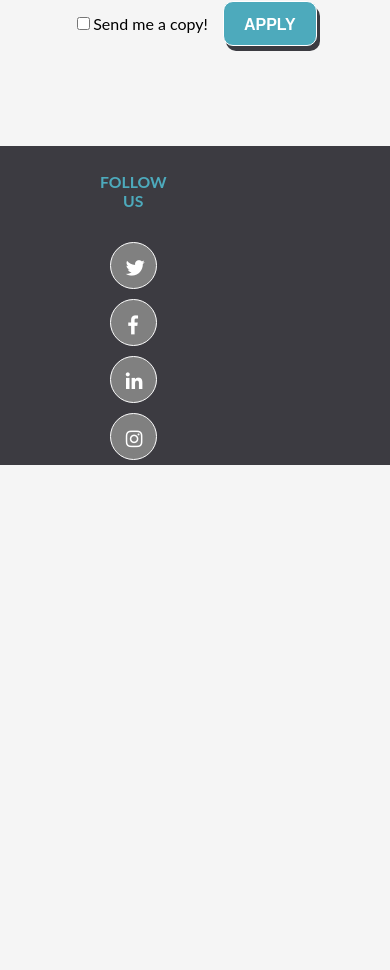
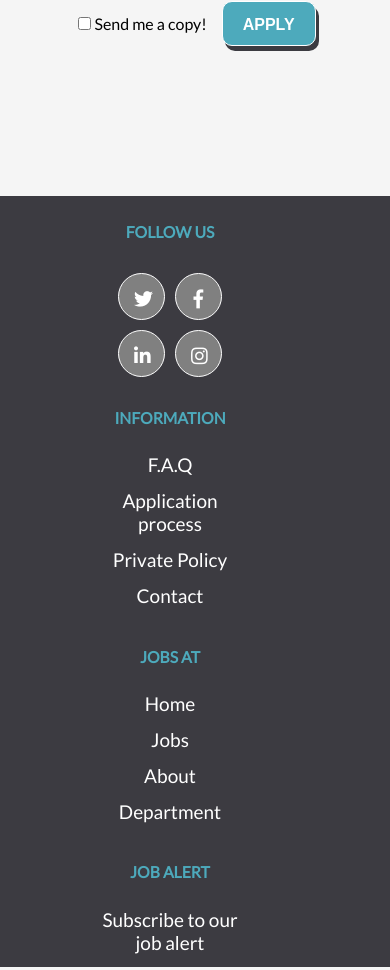
Before and after one commit to sabeenski/royal-mirage, a React (Create React App) app: page /careers/purchasing-assistant in a window 390 px wide. Shown: the part 1359-2329 px from the top of the page. Before the commit the page ends 1824 px from the top, so only its background shows below. Built offline with nearby package versions, Linux system fonts and the light colour scheme.

Commit message:
footer for smaller devices

```diff
--- a/public/index.html
+++ b/public/index.html
@@ -22,12 +22,9 @@
       work correctly both with client-side routing and a non-root public URL.
       Learn how to configure a non-root public URL by running `npm run build`.
     -->
-    <!-- <link rel="stylesheet" href="https://cdnjs.cloudflare.com/ajax/libs/materialize/1.0.0/css/materialize.min.css"> -->
-    <!-- <link href="https://fonts.googleapis.com/icon?family=Material+Icons" rel="stylesheet"> -->
+
     <link rel="stylesheet" href="https://use.fontawesome.com/releases/v5.6.3/css/all.css" integrity="sha384-UHRtZLI+pbxtHCWp1t77Bi1L4ZtiqrqD80Kn4Z8NTSRyMA2Fd33n5dQ8lWUE00s/" crossorigin="anonymous">
-    <!-- <script src="https://code.jquery.com/jquery-1.12.0.min.js"></script>
-    <script src="menu.js"></script> -->
-
+    <link href="https://fonts.googleapis.com/css?family=Lato|Montserrat|Raleway|Sarabun" rel="stylesheet">
 
     <title>Vacancies|Working at Royal Mirage</title>
   </head>
--- a/src/components/Footer.css
+++ b/src/components/Footer.css
@@ -5,6 +5,7 @@
   margin-top: 100px;
   display: flex;
   text-align: center;
+  overflow: hidden;
 
   /* position: absolute; */
   width: 100%;
@@ -27,3 +28,23 @@ h5 {
   color: #4DAABC;
 
 }
+
+
+
+@media screen and (max-width: 960px){
+  .footer-box{
+    width: 100%;
+    display: inline-block;
+    overflow: hidden;
+}
+
+
+}
+/* @media screen and (max-width: 960px){
+  .footer-box{
+    width: 100%;
+    float: left;
+    margin: 0
+}
+
+}  */
--- a/src/components/Navbar.css
+++ b/src/components/Navbar.css
@@ -12,7 +12,8 @@
   float: right;
   margin: 15px 60px 15px 0px;
   color: white;
-  list-style: none;;
+  list-style: none;
+  font-weight: 600
 }
 
 .navbar li:hover{
--- a/src/components/ThankYouPage.css
+++ b/src/components/ThankYouPage.css
@@ -1,3 +1,7 @@
 .thankyou{
   margin: 20px 80px 20px 80px
 }
+
+.navbar img {
+  display: hidden
+}
```
